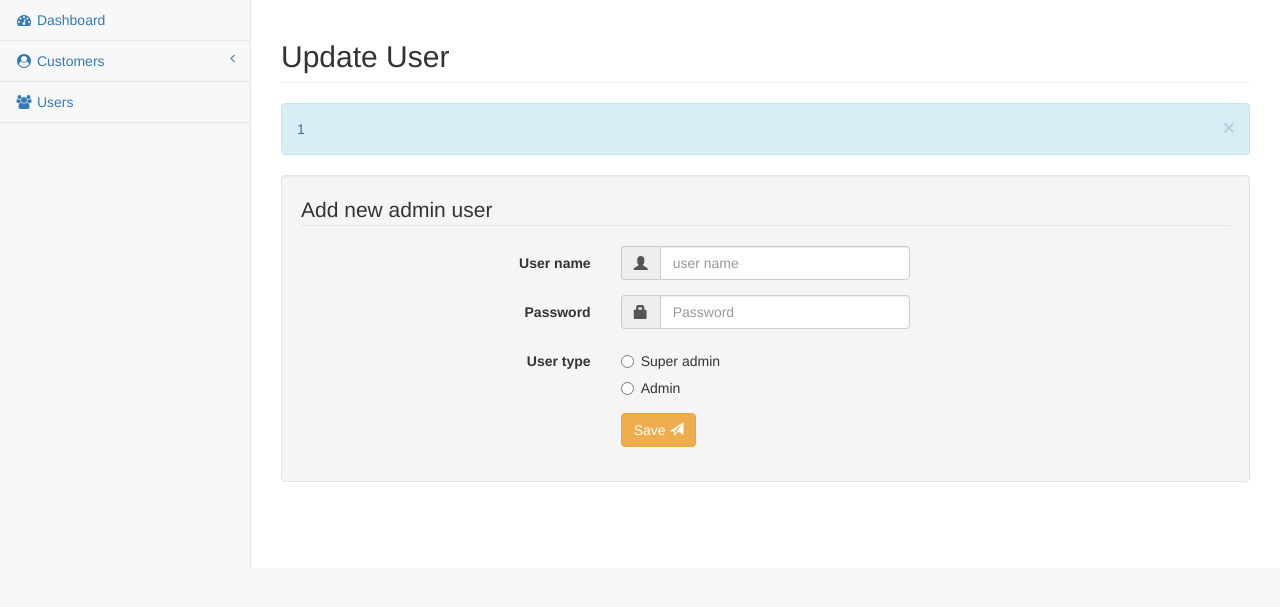
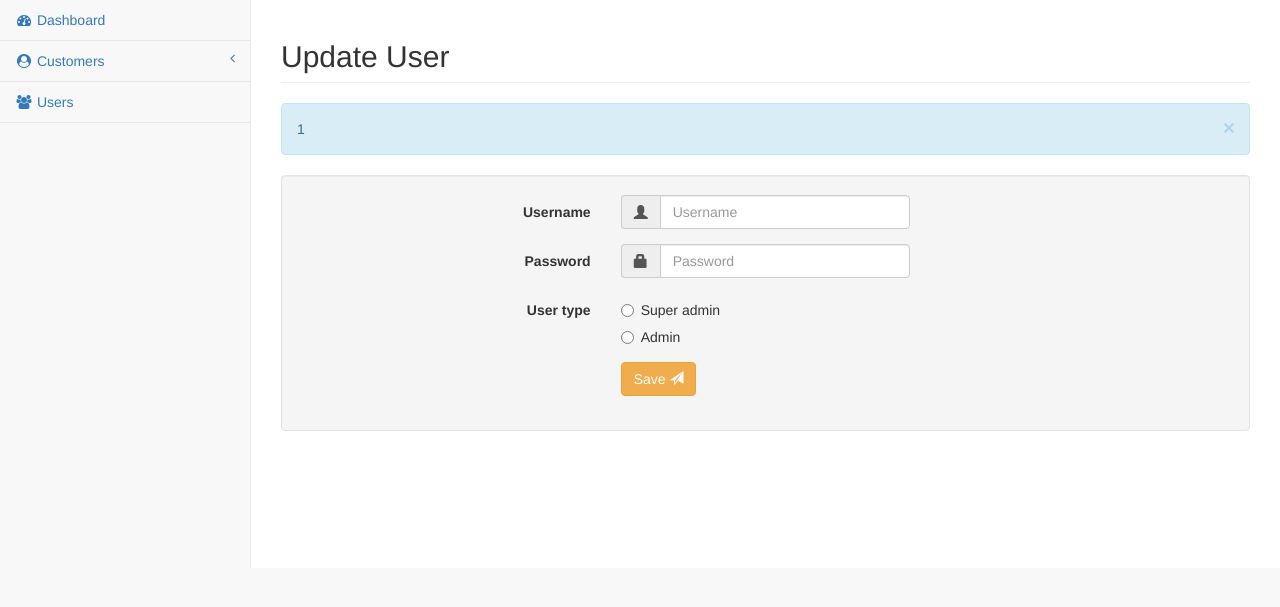
Before and after one commit to chetans9/core-php-admin-panel, a PHP site: page /edit_admin.php in a window 1280 px wide. Shown: the part 51-658 px from the top of the page. Run offline with PHP 8.4, Linux system fonts and the light colour scheme; the visitor is signed in with stand-in values (Sample User, id 1); data that the repository does not hold is empty.

Commit message:
File fix and cleanup
Fix of the field "passwd" to "password" (to reflect DB changes)

Cleanup of unnecessary tags:
-Fieldset: there is no separation of highlight fields in this form
-Legend: redundant as there is already a h2 page-header with virtually the same name
-Removal of repeated "require"
-Removal of "spaces"
-Change from "span" to "i" in icons

```diff
--- a/forms/admin_users_form.php
+++ b/forms/admin_users_form.php
@@ -1,27 +1,24 @@
-<fieldset>
-    <!-- Form Name -->
-    <legend>Add new admin user</legend>
-    <!-- Text input-->
+<!-- Text input -->
 <div class="form-group">
-        <label class="col-md-4 control-label">User name</label>
+    <label class="col-md-4 control-label">Username</label>
     <div class="col-md-4 inputGroupContainer">
         <div class="input-group">
             <span class="input-group-addon"><i class="glyphicon glyphicon-user"></i></span>
-                <input  type="text" name="user_name" autocomplete="off" placeholder="user name" class="form-control" value="<?php echo ($edit) ? $admin_account['user_name'] : ''; ?>" autocomplete="off">
+            <input type="text" name="user_name" placeholder="Username" class="form-control" required="" value="<?php echo ($edit) ? $admin_account['user_name'] : ''; ?>" autocomplete="off">
         </div>
     </div>
 </div>
-    <!-- Text input-->
+<!-- Password input -->
 <div class="form-group">
-        <label class="col-md-4 control-label" >Password</label>
+    <label class="col-md-4 control-label">Password</label>
     <div class="col-md-4 inputGroupContainer">
         <div class="input-group">
             <span class="input-group-addon"><i class="glyphicon glyphicon-lock"></i></span>
-                <input type="password" name="passwd" autocomplete="off" placeholder="Password " class="form-control" required="" autocomplete="off">
+            <input type="password" name="password" placeholder="Password" class="form-control" required="" autocomplete="off">
         </div>
     </div>
 </div>
-    <!-- radio checks -->
+<!-- Radio checks -->
 <div class="form-group">
     <label class="col-md-4 control-label">User type</label>
     <div class="col-md-4">
@@ -38,11 +35,10 @@
         </div>
     </div>
 </div>
-    <!-- Button -->
+<!-- Submit button -->
 <div class="form-group">
     <label class="col-md-4 control-label"></label>
     <div class="col-md-4">
-            <button type="submit" class="btn btn-warning" >Save <span class="glyphicon glyphicon-send"></span></button>
+        <button type="submit" class="btn btn-warning">Save <i class="glyphicon glyphicon-send"></i></button>
     </div>
 </div>
-</fieldset>
```
Lines whose indentation alone changed are shown as unchanged.
